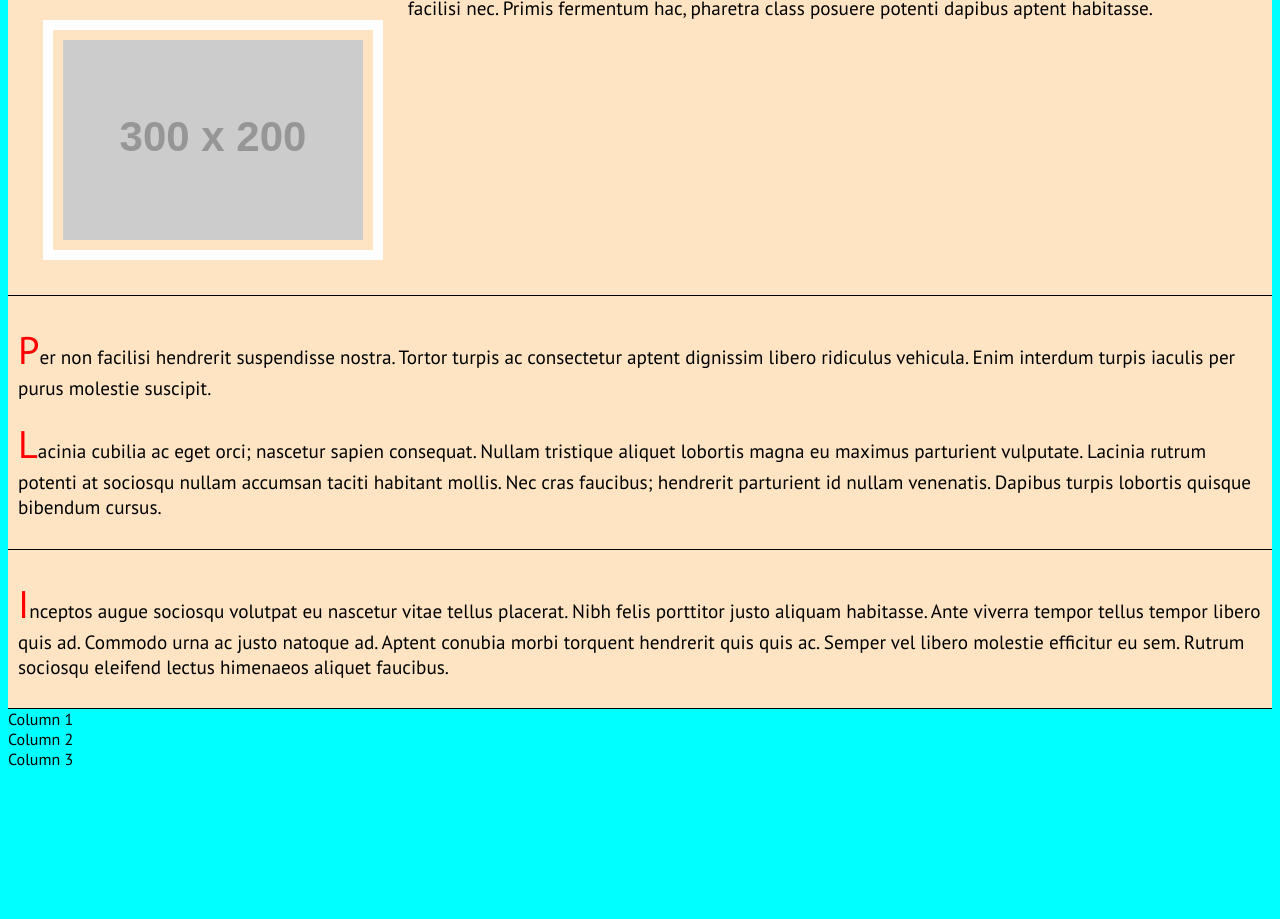
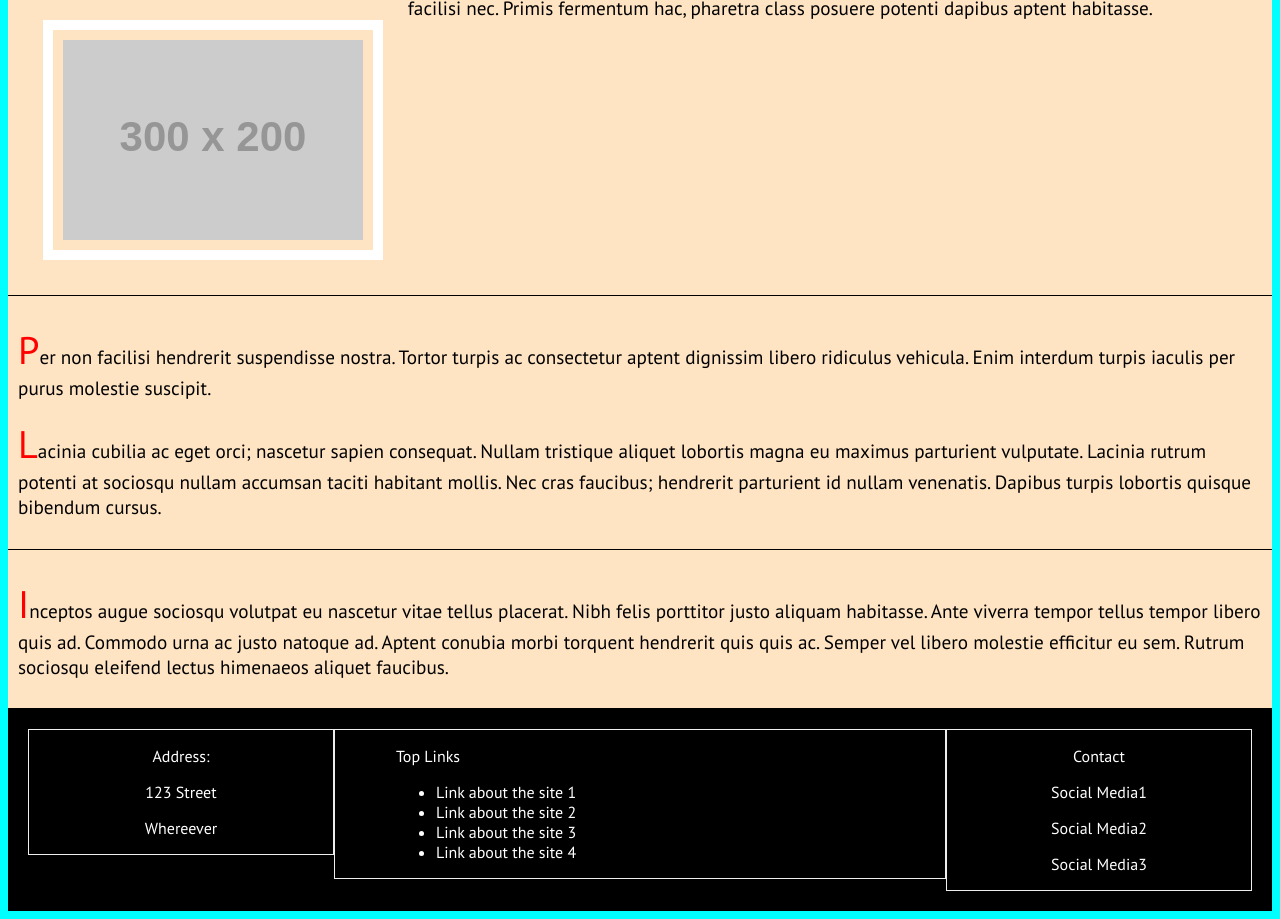
Before and after one commit to s-surineni/responsive-web, a plain HTML site: page html-css-resonsive-svekis/index.html in a window 1280 px wide. Shown: the part 372-1291 px from the top of the page. Before the commit the page ends 1149 px from the top, so only its background shows below. Drawn offline with Linux system fonts and the light colour scheme; placeholder pictures from the web are drawn by us; a web font is replaced by a local one.

Commit message:
added styling to footer

```diff
--- a/html-css-resonsive-svekis/index.html
+++ b/html-css-resonsive-svekis/index.html
@@ -51,10 +51,29 @@
                 </p>
             </article>
         </div>
-        <footer>
-            <div>Column 1</div>
-            <div>Column 2</div>
-            <div>Column 3</div>
+        <footer class="footer">
+            <div class="first">
+                <p>Address:</p>
+                <p>123 Street</p>
+                <p>Whereever</p>
+            </div>
+            <div class="second">
+                <div class="col">
+                    <p>Top Links</p>
+                    <ul>
+                        <li>Link about the site 1</li>
+                        <li>Link about the site 2</li>
+                        <li>Link about the site 3</li>
+                        <li>Link about the site 4</li>
+                    </ul>
+               </div>
+            </div>
+            <div class="third">
+                <p>Contact</p>
+                <p>Social Media1</p>
+                <p>Social Media2</p>
+                <p>Social Media3</p>
+            </div>
         </Footer>
     </body>
 </html>
--- a/html-css-resonsive-svekis/styles.css
+++ b/html-css-resonsive-svekis/styles.css
@@ -90,7 +90,32 @@ body {
     clear: both;
     background-color: bisque;
 }
-
+.footer {
+    text-align: center;
+    padding: 20px;
+    background-color: black;
+    color: white;
+}
+.first, .third {
+    width: 25%;
+}
+.col {
+    margin: auto;
+    width: 80%;
+}
+.second {
+    width: 50%;
+    text-align: left;
+}
+.footer>div {
+    float: left;
+    border: 1px solid #eee;
+}
+.footer::after {
+    content: "";
+    display: table;
+    clear: both;
+}
 @media all and (max-width: 740px) {
     header nav ul li {
         display: block;
@@ -116,4 +141,19 @@ body {
     .main img {
         width: 100%;
     }
+
+    .first, .third {
+        width: 100%;
+    }
+    .col {
+        margin: auto;
+        width: 100%;
+    }
+    .second {
+        width: 100%;
+        text-align: center;
+    }
+    .second li {
+        list-style: none;
+    }
 }
```
